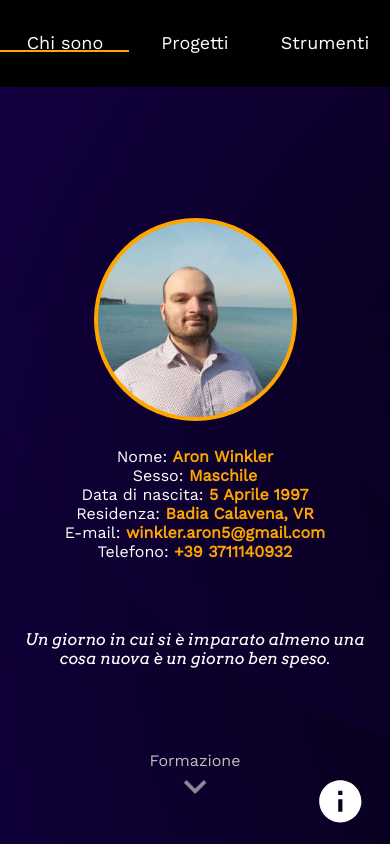
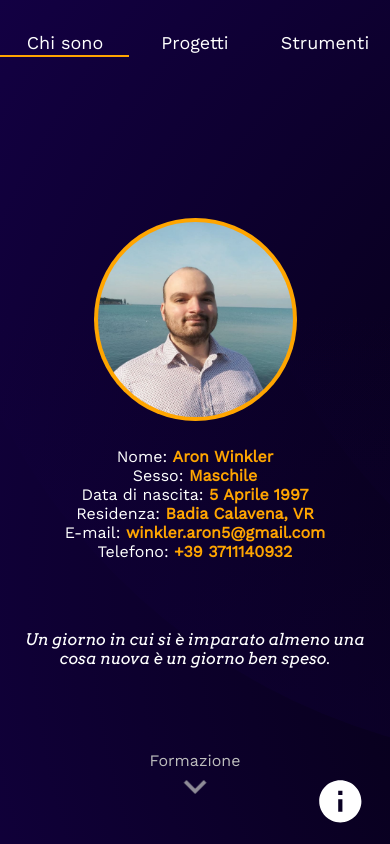
Before and after one commit to waron97/portfolio, a React (Create React App) app: page / in a window 390 px wide. Built offline with nearby package versions, Linux system fonts and the light colour scheme.

Commit message:
fixed a bug where navbar wouldn't go with scroll on projects

```diff
--- a/src/Styles/nav.scss
+++ b/src/Styles/nav.scss
@@ -27,8 +27,10 @@ $nav-bar-delay: $nav-base-delay + ($nav-seq-delay * 3);
   transform: translateX(-50%);
 
   @media only screen and (max-width: 768px) {
-    position: fixed;
-    background-color: rgb(0, 0, 0);
+    top: 0px;
+    position: absolute;
+    // background-color: rgba(0, 0, 0, 0.5);
+    background-color: transparent;
     width: 100%;
     height: 10vh;
     font-size: 18px;
@@ -56,7 +58,7 @@ $nav-bar-delay: $nav-base-delay + ($nav-seq-delay * 3);
     animation-fill-mode: forwards;
     animation-timing-function: ease-in;
     @media only screen and (max-width: 768px) {
-      top: 50px;
+      top: 55px;
     }
   }
 }
--- a/src/Styles/projectsScreen.scss
+++ b/src/Styles/projectsScreen.scss
@@ -26,6 +26,7 @@ $dims: 180px;
     flex-direction: column;
     align-items: center !important;
     justify-content: flex-start !important;
+    height: fit-content;
   }
 }
 
```
